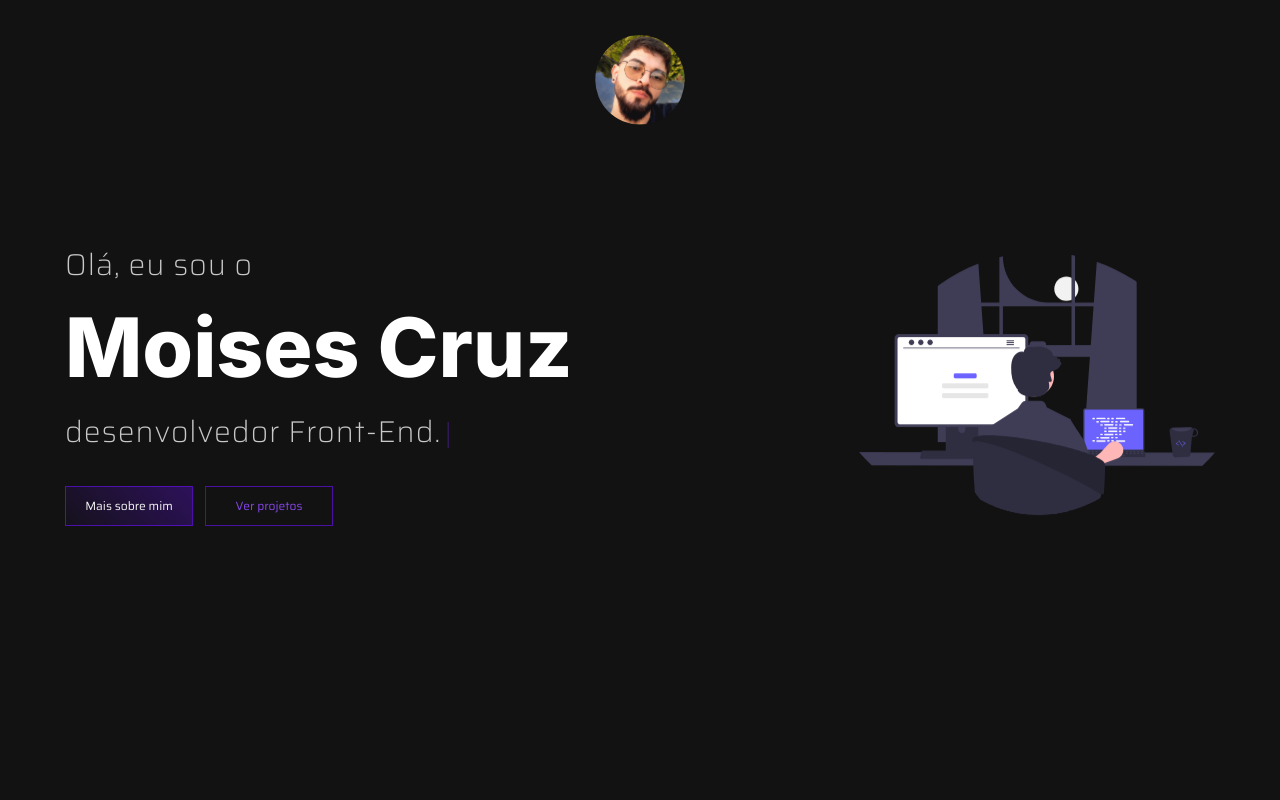
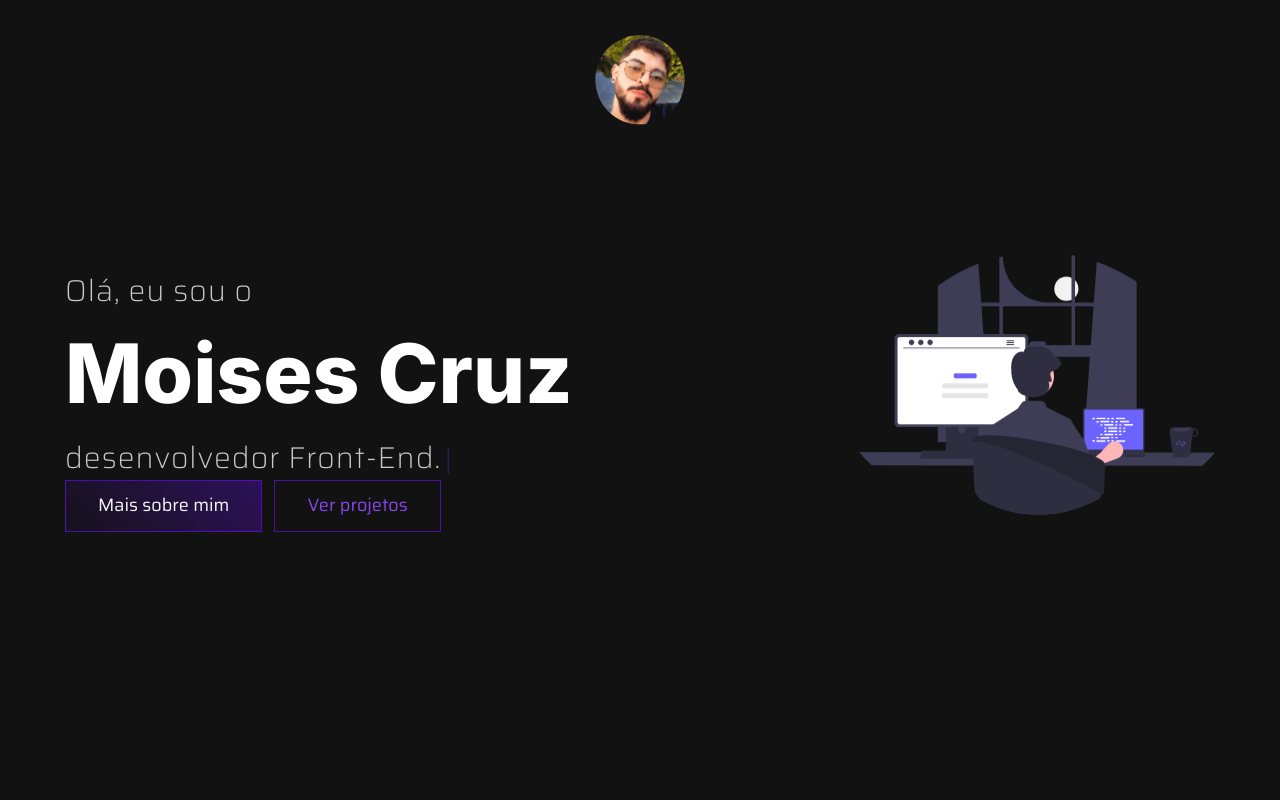
Before and after one commit to codemoises/MyPortfolio, a Next.js app: page / in a window 1280 px wide. Shown: the top 800 px of the page. Built offline with nearby package versions, Linux system fonts and the light colour scheme; a web font is replaced by a local one.

Commit message:
largura do botão

```diff
--- a/src/components/Common/ButtonDefault.tsx
+++ b/src/components/Common/ButtonDefault.tsx
@@ -10,11 +10,12 @@ export default function ButtonDefault({ placeholder, href, bg }: ButtonProps) {
   return (
     <Link href={href} _hover={{}}>
       <Button
-        width={"128px"}
-        margin={"32px 0"}
+        width={["100%", "auto", "auto", "auto", "auto"]}
+        padding={"12px 32px"}
+        height={"52px"}
         fontFamily={"Saira, sans-serif"}
-        fontWeight={"400"}
-        fontSize={"12px"}
+        fontWeight={"500"}
+        fontSize={"18px"}
         color={bg ? "#f4f4f4" : "#8446E7"}
         borderRadius={"0"}
         border={"1px solid rgba(103, 16, 242, 0.651)"}
```
